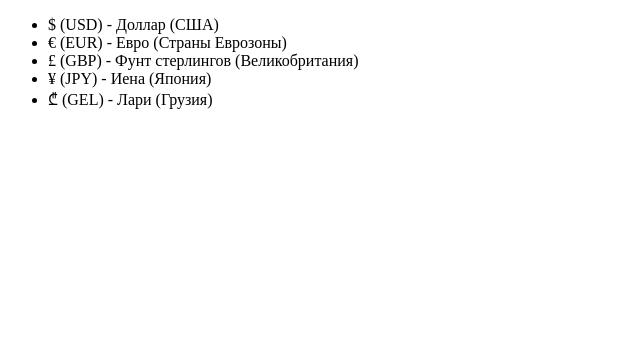
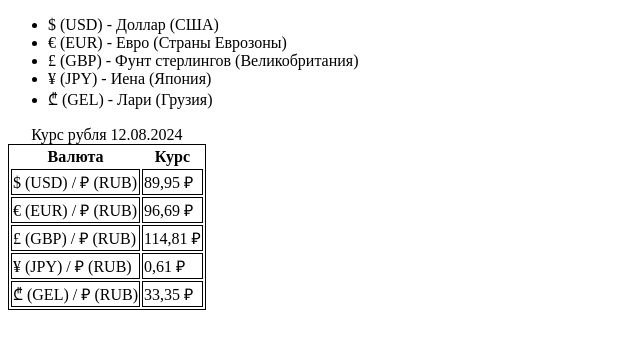
Before and after one commit to chayan-ondar/core-html-table, a plain HTML site: page index.html in a window 1280 px wide. Shown: the whole page, without its empty margins (0-640 px from the left). Drawn offline with Linux system fonts and the light colour scheme.

Commit message:
RELEASE-1 added currencies table

```diff
--- /dev/null
+++ b/css/style.css
@@ -0,0 +1,3 @@
+table, tr, td {
+    border: 1px solid black;
+}
--- a/index.html
+++ b/index.html
@@ -3,6 +3,7 @@
 <head>
     <meta charset="UTF-8">
     <meta name="viewport" content="width=device-width, initial-scale=1.0">
+    <link rel="stylesheet" href="css/style.css">
     <title>Core HTML Table</title>
 </head>
 <body>
@@ -13,5 +14,32 @@
         <li>¥ (JPY) - Иена (Япония)</li>
         <li>₾ (GEL) - Лари (Грузия)</li>
     </ul>
+
+    <table>
+        <caption>Курс рубля 12.08.2024</caption>
+        <tr>
+            <th>Валюта</th>
+            <th>Курс</th>
+        </tr>
+        <tr>
+            <td>$ (USD) / ₽ (RUB)</td>
+            <td>89,95 ₽</td>
+        </tr>
+        <tr>
+            <td>€ (EUR) / ₽ (RUB)</td>
+            <td>96,69 ₽</td>
+        </tr>
+        <tr>
+            <td>£ (GBP) / ₽ (RUB)</td>
+            <td>114,81 ₽</td>
+        </tr>
+        <tr>
+            <td>¥ (JPY) / ₽ (RUB)</td>
+            <td>0,61 ₽</td></tr>
+        <tr>
+            <td>₾ (GEL) / ₽ (RUB)</td>
+            <td>33,35 ₽</td>
+        </tr>
+    </table>
 </body>
 </html>
```
